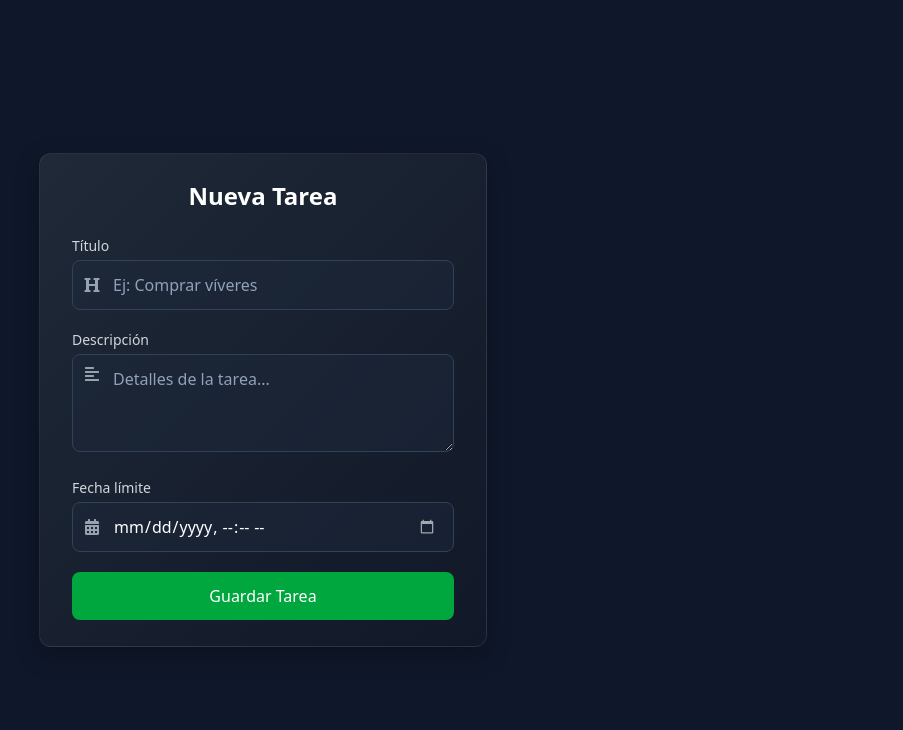
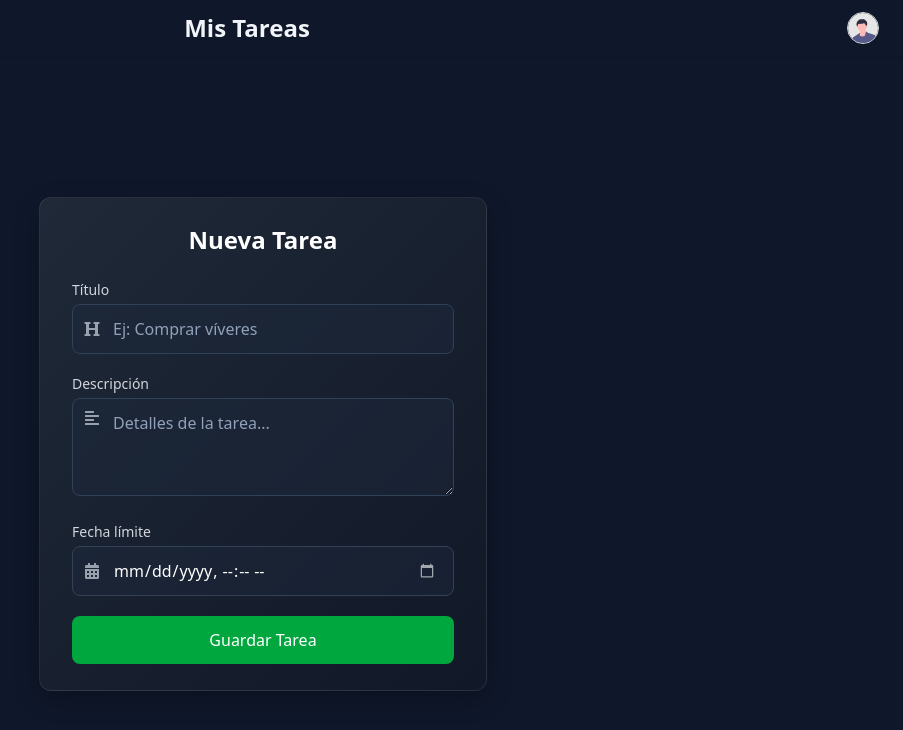
Before and after one commit to Daniel-JA03/To-Do-List-Frontend, a React (Vite) app: page /nueva-tarea in a window 1280 px wide. Shown: the top 730 px of the page, without its empty margins (377-1280 px from the left). Built offline with nearby package versions, Linux system fonts and the light colour scheme.

Commit message:
feat: add Navbar component to NuevaTarea and EditarTarea

```diff
--- a/src/pages/EditarTarea.jsx
+++ b/src/pages/EditarTarea.jsx
@@ -4,6 +4,7 @@ import { useParams, useNavigate } from "react-router-dom";
 import TareaService from "../services/TareaService";
 import Swal from "sweetalert2";
 import { FaAlignLeft, FaHeading, FaTasks } from "react-icons/fa";
+import Navbar from "../components/Navbar";
 
 export default function EditarTarea() {
   const { id } = useParams();
@@ -34,7 +35,10 @@ export default function EditarTarea() {
   };
 
   return (
-    <div className="min-h-screen w-full flex items-center justify-center p-4 overflow-hidden">
+
+    <div className="min-h-screen flex flex-col">
+      <Navbar />
+      <div className="flex-1 flex items-center justify-center p-4 overflow-hidden">
         <div className="w-full max-w-md">
           <div className="pedido-card w-full">
             <h2 className="text-2xl font-bold text-center mb-6">Editar Tarea</h2>
@@ -99,5 +103,6 @@ export default function EditarTarea() {
           </div>
         </div>
       </div>
+    </div>
   );
 }
--- a/src/pages/NuevaTarea.jsx
+++ b/src/pages/NuevaTarea.jsx
@@ -2,6 +2,7 @@ import { useForm } from "react-hook-form";
 import TareaService from "../services/TareaService";
 import { useNavigate } from "react-router-dom";
 import { FaAlignLeft, FaCalendarAlt, FaHeading } from "react-icons/fa";
+import Navbar from "../components/Navbar";
 
 export default function NuevaTarea() {
   const { register, handleSubmit } = useForm();
@@ -23,9 +24,11 @@ export default function NuevaTarea() {
   };
 
   return (
-    <div className="min-h-screen w-full flex items-center justify-center p-4 overflow-hidden">
+    <div className="min-h-screen flex flex-col">
+      <Navbar />
+      <div className="flex-1 flex items-center justify-center p-4 overflow-hidden">
         <div className="w-full max-w-md">
-        <div className="pedido-card w-full">
+          <div className="pedido-card">
             <h2 className="text-2xl font-bold text-center mb-6">Nueva Tarea</h2>
 
             <form onSubmit={handleSubmit(onSubmit)} className="space-y-5">
@@ -85,5 +88,6 @@ export default function NuevaTarea() {
           </div>
         </div>
       </div>
+    </div>
   );
 }
```
Lines whose indentation alone changed are shown as unchanged.
